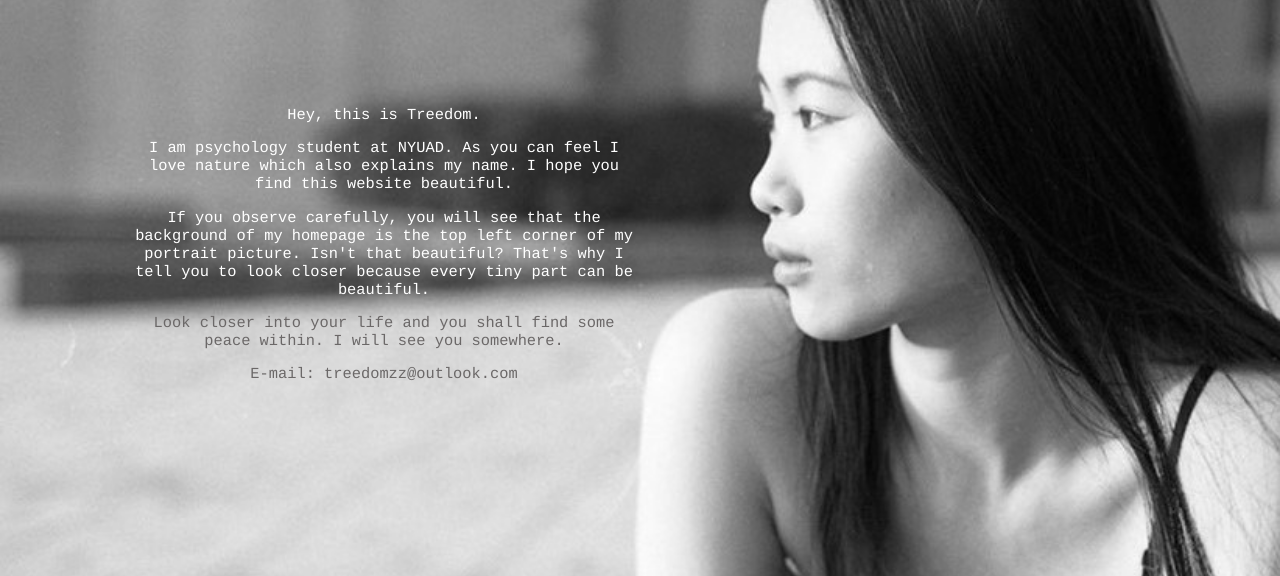
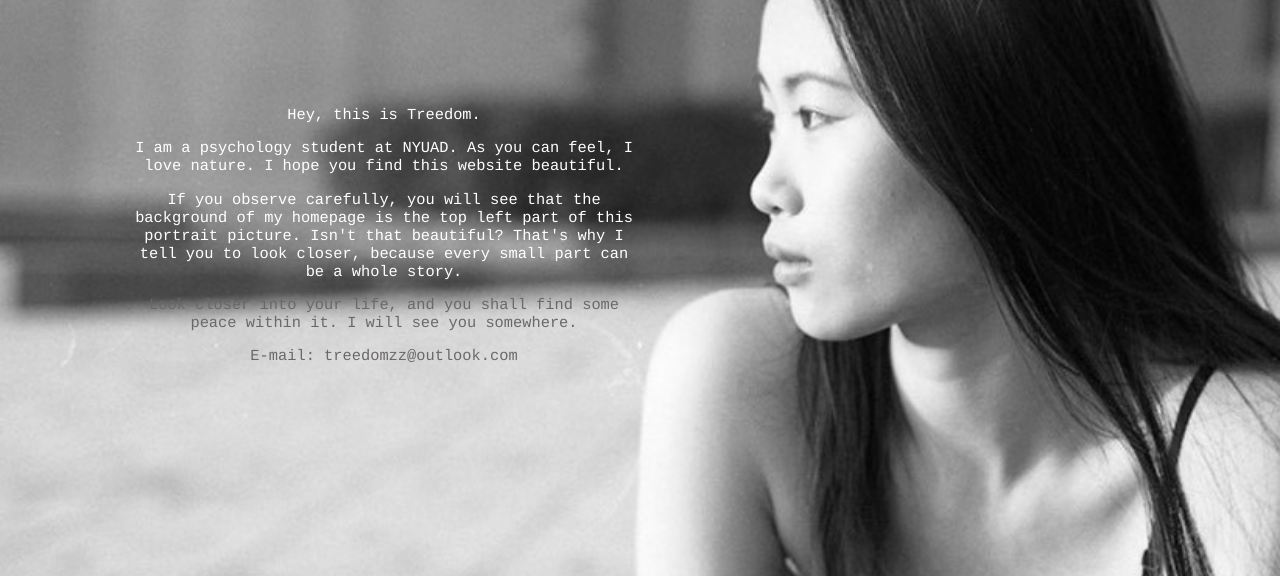
Before and after one commit to TreedomZhang/TreedomZhang.github.io, a plain HTML site: page aboutPagehtml.html in a window 1280 px wide. Shown: the part 224-800 px from the top of the page. Drawn offline with Linux system fonts and the light colour scheme.

Commit message:
Add files via upload

```diff
--- a/aboutPagehtml.html
+++ b/aboutPagehtml.html
@@ -38,18 +38,18 @@
     </div>
 
     <div class="anotherLine" id="more">
-      I am psychology student at NYUAD. As you can feel I love nature which also explains my name.
+      I am a psychology student at NYUAD. As you can feel, I love nature.
       I hope you find this website beautiful.
     </div>
 
     <div class="anotherLine" id="more2">
       If you observe carefully,
-      you will see that the background of my homepage is the top left corner of my portrait picture. Isn't that beautiful?
-      That's why I tell you to look closer because every tiny part can be beautiful.
+      you will see that the background of my homepage is the top left part of this portrait picture. Isn't that beautiful?
+      That's why I tell you to look closer, because every small part can be a whole story.
   </div>
 
     <div class="anotherLine" id="seeU">
-      Look closer into your life and you shall find some peace within. I will see you somewhere.
+      Look closer into your life, and you shall find some peace within it. I will see you somewhere.
     </div>
 
     <div class="anotherLine" id="contact">
```
